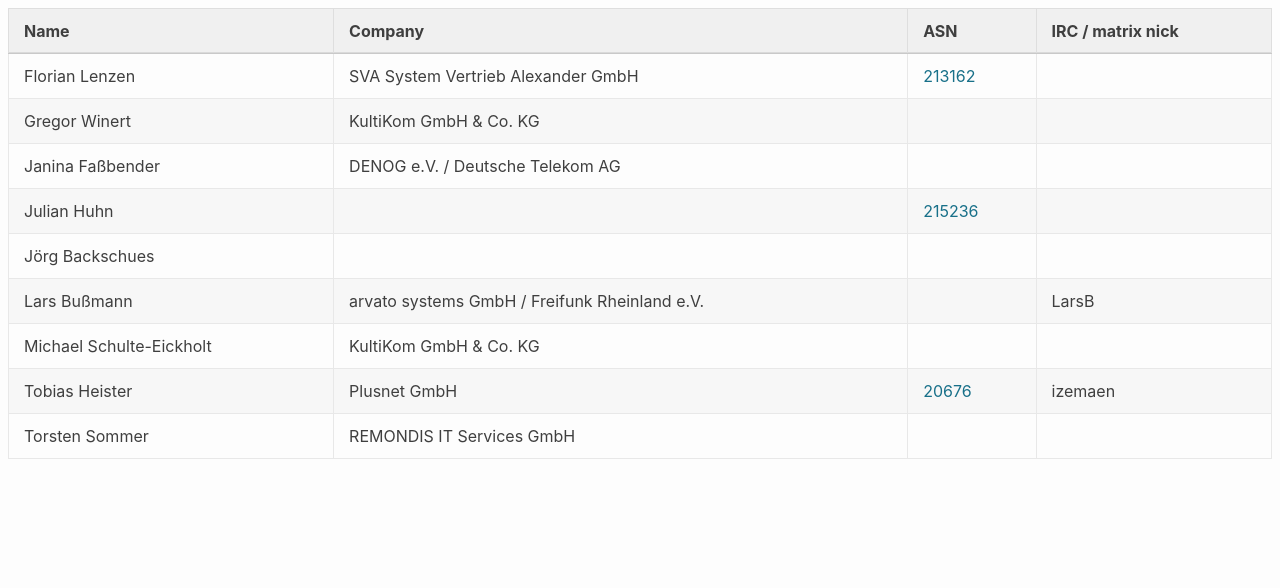
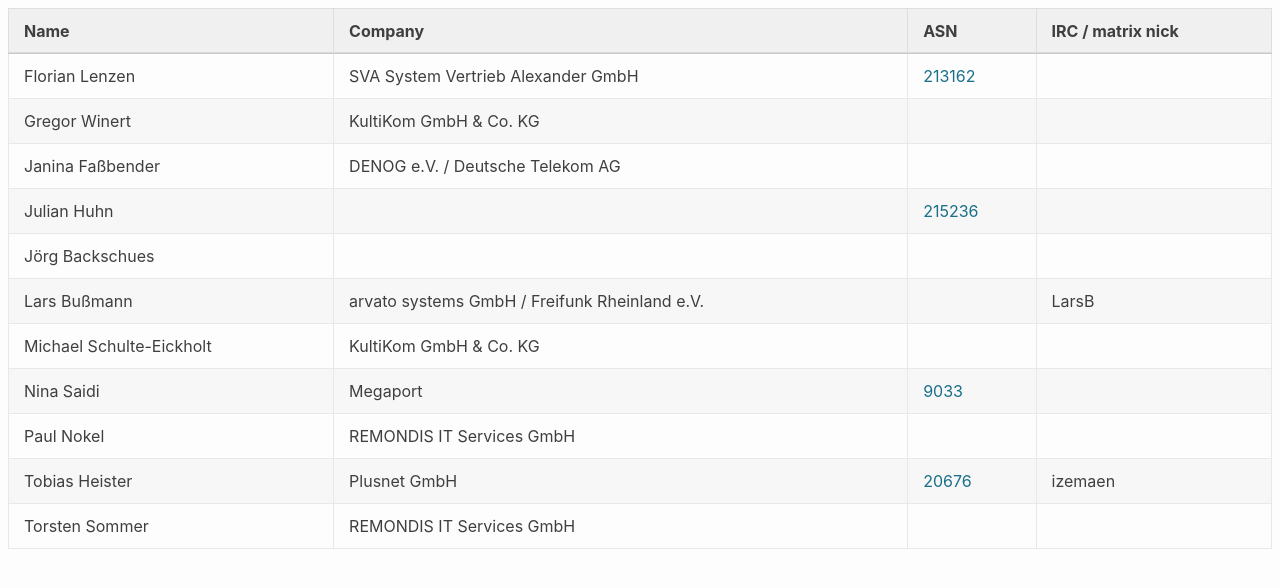
Before and after one commit to denog/pretix-attendeelist, a Jekyll site: the page built from denogmeetup25-02/index.markdown, in a window 1280 px wide. Shown: the top 588 px of the page. Built offline with Jekyll 4.4.1, drawn with Linux system fonts in a browser that asks for light colours.

Commit message:
Latest data: Tue Jan 28 11:47:49 UTC 2025

```diff
--- a/_data/attendees_denogmeetup25-02.json
+++ b/_data/attendees_denogmeetup25-02.json
@@ -42,6 +42,18 @@
     "asn": null
   },
   {
+    "name": "Nina Saidi",
+    "company": "Megaport",
+    "irc": null,
+    "asn": "9033"
+  },
+  {
+    "name": "Paul Nokel",
+    "company": "REMONDIS IT Services GmbH",
+    "irc": null,
+    "asn": null
+  },
+  {
     "name": "Tobias Heister",
     "company": "Plusnet GmbH",
     "irc": "izemaen",
```
